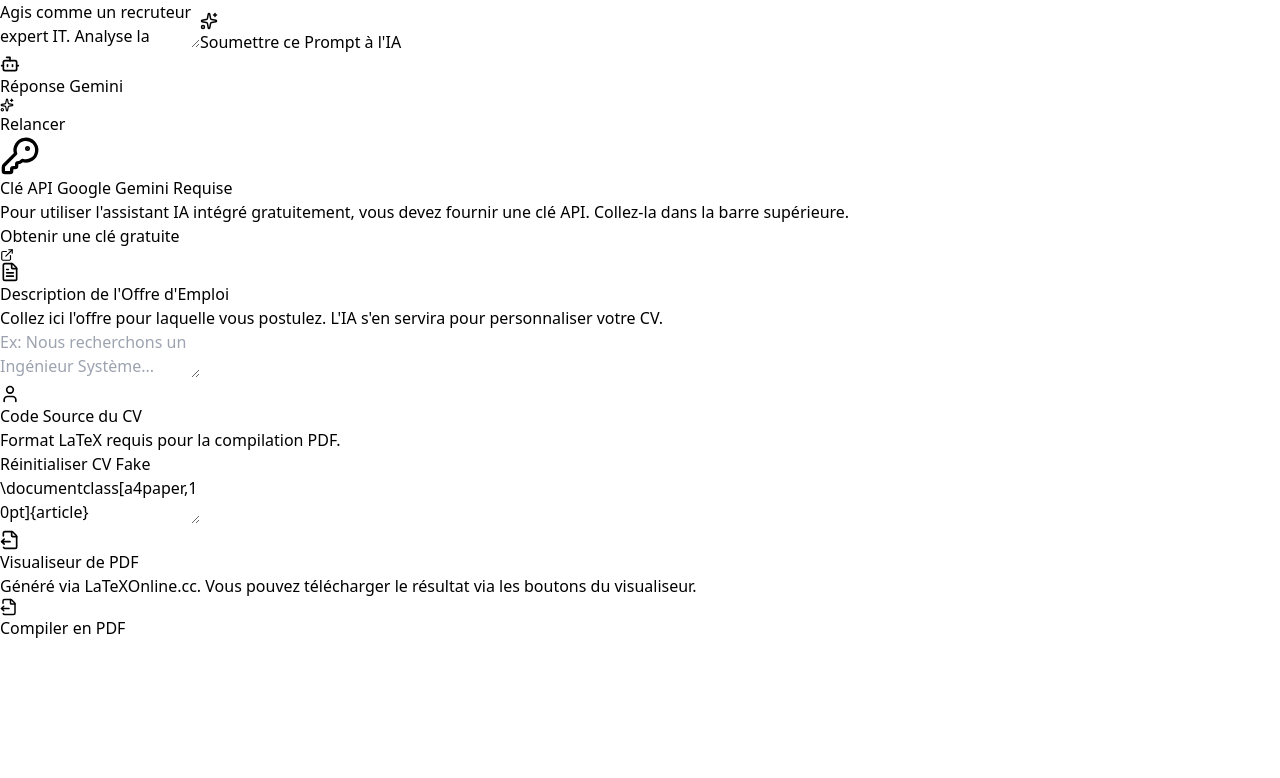
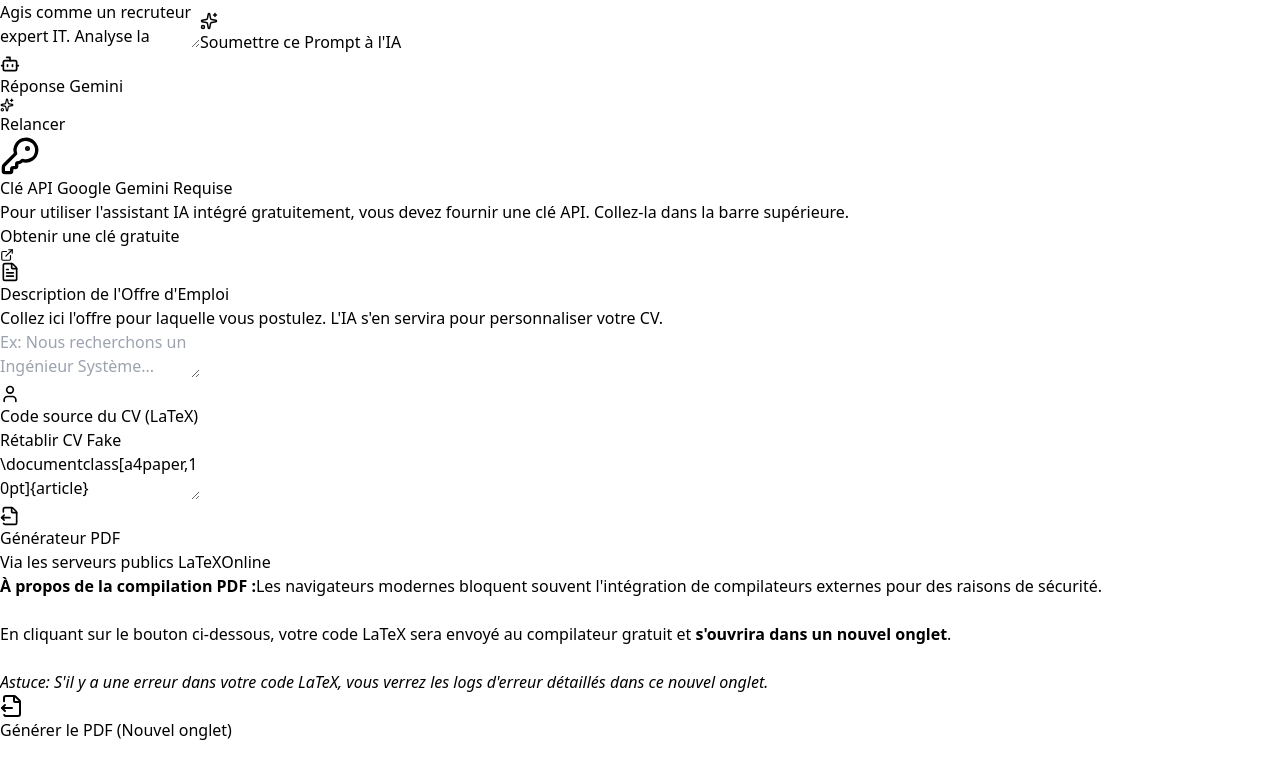
Before and after one commit to azzouzioussama/ultimate-job-tool, a React (Vite) app: page / in a window 1280 px wide. Shown: the part 460-1238 px from the top of the page. After the commit the page ends 1202 px from the top, so only its background shows below. Built offline with nearby package versions, Linux system fonts and the light colour scheme.

Commit message:
Fix PDF compiler by opening in new tab

```diff
--- a/src/App.jsx
+++ b/src/App.jsx
@@ -506,59 +506,53 @@ export default function App() {
         </div>
 
         {/* --- VIEW: MY CV --- */}
-        <div className={`${activeTab === 'cv' ? 'flex' : 'hidden'} flex-col h-[80vh] bg-white rounded-2xl shadow-sm border border-slate-200 overflow-hidden`}>
+        <div className={`${activeTab === 'cv' ? 'flex' : 'hidden'} flex-col h-[75vh] bg-white rounded-2xl shadow-sm border border-slate-200`}>
            <div className="p-4 border-b border-slate-100 bg-slate-50/50 flex justify-between items-center">
-             <div>
-               <h2 className="text-lg font-semibold flex items-center gap-2 text-slate-800"><User size={20} className="text-slate-500" /> Code Source du CV</h2>
-               <p className="text-xs text-slate-500 mt-1">Format LaTeX requis pour la compilation PDF.</p>
-             </div>
-             <button onClick={() => setCvContent(SYNTHETIC_CV)} className="text-xs font-medium text-slate-600 bg-white border border-slate-200 px-3 py-1.5 rounded-lg hover:text-red-600 hover:border-red-200 transition-colors">
-               Réinitialiser CV Fake
-             </button>
+             <h2 className="text-lg font-semibold flex items-center gap-2"><User size={20} className="text-slate-500" /> Code source du CV (LaTeX)</h2>
+             <button onClick={() => setCvContent(SYNTHETIC_CV)} className="text-xs text-slate-500 hover:text-indigo-600 underline">Rétablir CV Fake</button>
           </div>
           <textarea
-            className="flex-grow w-full resize-none p-6 text-sm font-mono outline-none custom-scrollbar bg-slate-900 text-slate-100 leading-relaxed"
+            className="flex-grow w-full resize-none p-6 text-xs font-mono outline-none custom-scrollbar bg-slate-900 text-slate-100"
             value={cvContent}
             onChange={(e) => setCvContent(e.target.value)}
           />
         </div>
 
         {/* --- VIEW: PDF COMPILER --- */}
-        <div className={`${activeTab === 'pdf' ? 'flex' : 'hidden'} flex-col h-[85vh] bg-white rounded-2xl shadow-sm border border-slate-200 overflow-hidden`}>
-          <div className="p-4 border-b border-slate-100 bg-slate-50/50 flex flex-col sm:flex-row justify-between items-start sm:items-center gap-4">
+        <div className={`${activeTab === 'pdf' ? 'flex' : 'hidden'} flex-col h-[80vh] bg-white rounded-2xl shadow-sm border border-slate-200 overflow-hidden`}>
+          <div className="p-4 border-b border-slate-100 bg-slate-50/50 flex justify-between items-center">
              <div>
-                <h2 className="text-lg font-semibold flex items-center gap-2 text-slate-800"><FileOutput size={20} className="text-slate-500" /> Visualiseur de PDF</h2>
-                <p className="text-xs text-slate-500 mt-1">Généré via LaTeXOnline.cc. Vous pouvez télécharger le résultat via les boutons du visualiseur.</p>
+                <h2 className="text-lg font-semibold flex items-center gap-2"><FileOutput size={20} className="text-slate-500" /> Générateur PDF</h2>
+                <p className="text-xs text-slate-500 mt-1">Via les serveurs publics LaTeXOnline</p>
              </div>
-             <button onClick={compilePDF} disabled={isPdfLoading} className="w-full sm:w-auto px-6 py-2.5 text-sm font-semibold text-white bg-red-600 rounded-xl hover:bg-red-700 disabled:opacity-50 flex items-center justify-center gap-2 shadow-md shadow-red-200 transition-transform active:scale-[0.98]">
-                {isPdfLoading ? <Loader2 size={18} className="animate-spin" /> : <FileOutput size={18} />} Compiler en PDF
-             </button>
           </div>
 
-          <div className="flex-grow relative bg-slate-300">
-            {/* Hidden POST form to bypass long URL limits */}
-            <form ref={pdfFormRef} target="pdf-frame" action="https://latexonline.cc/compile" method="POST" className="hidden">
+          <div className="flex-grow bg-slate-50 flex flex-col items-center justify-center p-6 text-center">
+            {/* Hidden form - Notice target="_blank" to force a new tab! */}
+            <form ref={pdfFormRef} target="_blank" action="https://latexonline.cc/compile" method="POST" className="hidden">
               <input type="hidden" name="text" value={cvContent} />
               <input type="hidden" name="command" value="pdflatex" />
             </form>
 
-            <iframe
-              name="pdf-frame"
-              className="w-full h-full border-none"
-              title="PDF Preview"
-            />
+            <div className="max-w-md space-y-6">
+              <div className="bg-blue-50 text-blue-800 p-5 rounded-xl border border-blue-100 text-sm leading-relaxed text-left">
+                <strong className="block mb-2 font-bold text-blue-900">À propos de la compilation PDF :</strong>
+                Les navigateurs modernes bloquent souvent l'intégration de compilateurs externes pour des raisons de sécurité.
+                <br/><br/>
+                En cliquant sur le bouton ci-dessous, votre code LaTeX sera envoyé au compilateur gratuit et <strong>s'ouvrira dans un nouvel onglet</strong>.
+                <br/><br/>
+                <span className="text-xs opacity-80"><em>Astuce: S'il y a une erreur dans votre code LaTeX, vous verrez les logs d'erreur détaillés dans ce nouvel onglet.</em></span>
+              </div>
 
-            {isPdfLoading && (
-              <div className="absolute inset-0 bg-slate-900/40 backdrop-blur-sm flex items-center justify-center z-10">
-                <div className="bg-white px-8 py-6 rounded-2xl shadow-2xl flex flex-col items-center gap-4 animate-in zoom-in-95">
-                  <Loader2 size={36} className="animate-spin text-red-600" />
-                  <div className="text-center">
-                    <span className="font-bold text-lg text-slate-800 block">Compilation en cours...</span>
-                    <span className="text-sm text-slate-500">Cela peut prendre jusqu'à 10 secondes.</span>
-                  </div>
-                </div>
-              </div>
-            )}
+              <button
+                onClick={compilePDF}
+                disabled={isPdfLoading}
+                className="w-full py-4 text-base font-bold text-white bg-red-600 rounded-xl hover:bg-red-700 disabled:opacity-50 flex items-center justify-center gap-3 shadow-lg shadow-red-200 transition-all active:scale-[0.98]"
+              >
+                {isPdfLoading ? <Loader2 size={24} className="animate-spin" /> : <FileOutput size={24} />}
+                Générer le PDF (Nouvel onglet)
+              </button>
+            </div>
           </div>
         </div>
 
```
